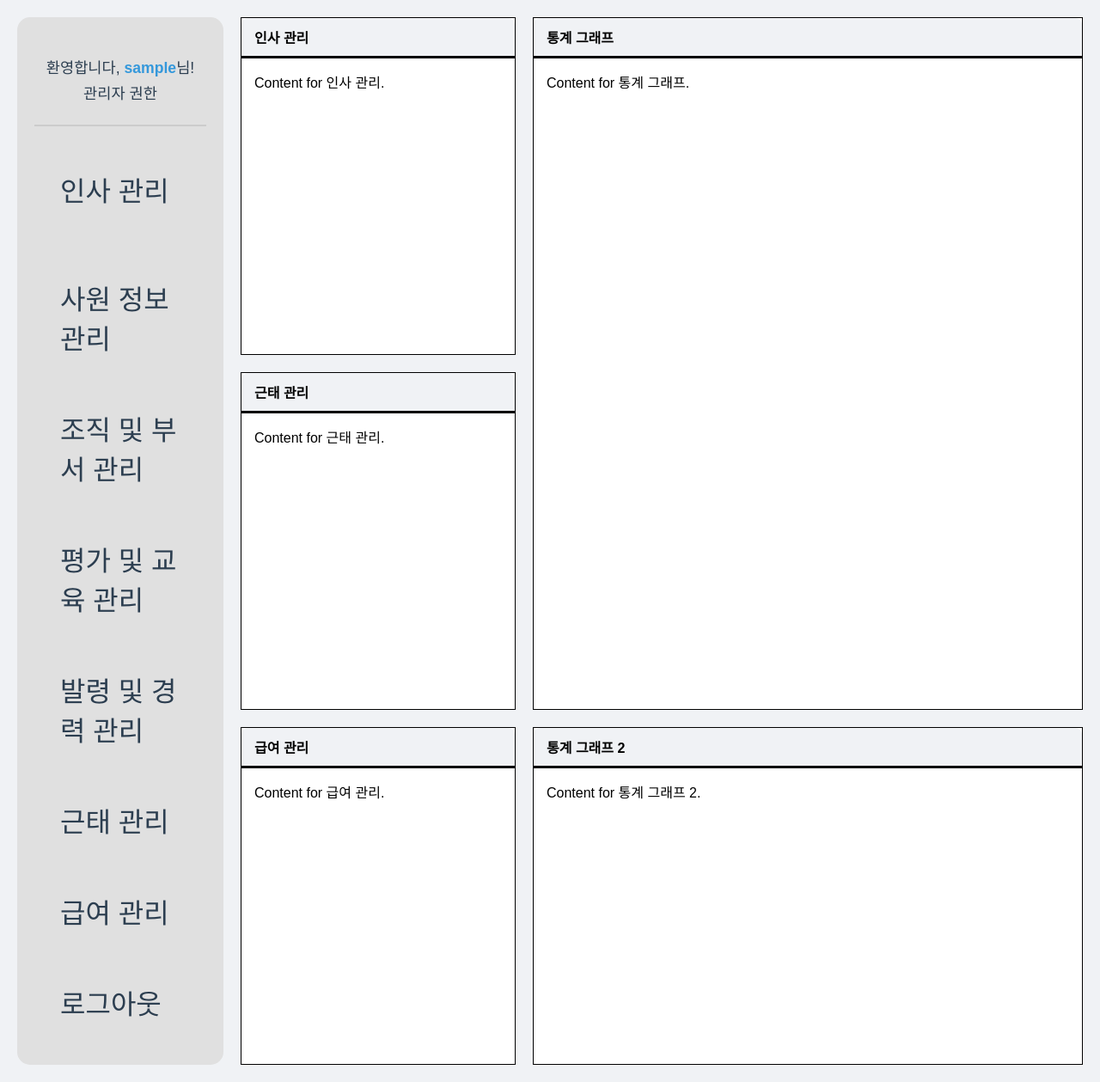
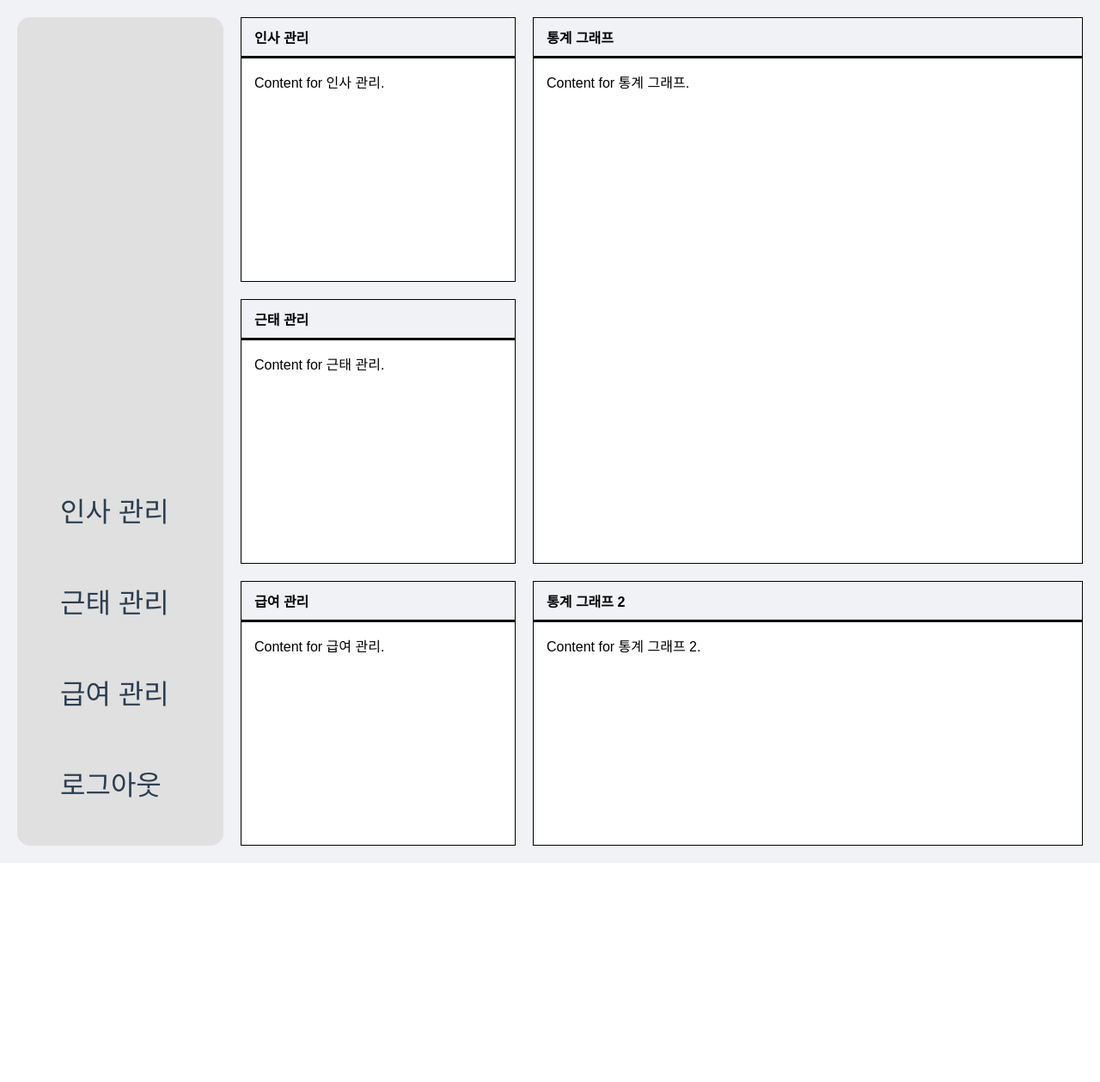
Before and after one commit to kjs62379264-ship-it/Kic-Project1, a Flask app: page / in a window 1280 px wide. Shown: the whole page at 86% size. After the commit the page ends 1004 px from the top, so only its background shows below. Run offline with Flask 3, Linux system fonts and the light colour scheme; the visitor is signed in with stand-in values (Sample User, id 1).

Commit message:
Revert "commit3"
This reverts commit 52f2b38dc604f2effd389a71f7bfac99b2e67925.

```diff
--- a/app.py
+++ b/app.py
@@ -10,84 +10,49 @@ USERS = {
     "user1": "password"
 }
 
-# --------------------------------------------------
-# 공통 함수: 로그인 여부 확인
-# --------------------------------------------------
-def check_login():
-    """로그인되지 않았을 경우 로그인 페이지로 리디렉션하는 헬퍼 함수."""
-    if 'logged_in' not in session or not session['logged_in']:
-        return redirect(url_for('login'))
-    return None # 로그인 상태일 경우 None 반환
-
-# --------------------------------------------------
-# 인증 (로그인/로그아웃) 및 메인 페이지 라우트
-# --------------------------------------------------
-
+# --- 1. 로그인 페이지 렌더링 및 처리 ---
 @app.route('/login', methods=['GET', 'POST'])
 def login():
+    # POST 요청 (로그인 시도)
     if request.method == 'POST':
         username = request.form['username']
         password = request.form['password']
 
+        # 사용자 인증 확인
         if username in USERS and USERS[username] == password:
+            # 로그인 성공 시 세션에 사용자 정보 저장
             session['logged_in'] = True
             session['username'] = username
+
+            # 메인 페이지로 리디렉션
             return redirect(url_for('index'))
         else:
+            # 로그인 실패 시 에러 메시지와 함께 로그인 페이지 다시 표시
             error = '아이디 또는 비밀번호가 올바르지 않습니다.'
             return render_template('login.html', error=error)
 
+    # GET 요청 (로그인 페이지 접속)
     return render_template('login.html')
 
+# --- 2. 메인 페이지 렌더링 및 접근 제어 ---
+@app.route('/')
+def index():
+    # 세션에 'logged_in' 정보가 없으면 (로그인되지 않았으면)
+    if 'logged_in' not in session or not session['logged_in']:
+        # 로그인 페이지로 강제 리디렉션
+        return redirect(url_for('login'))
+
+    # 로그인된 경우에만 메인 페이지 (index.html)를 렌더링
+    return render_template('index.html')
+
+# --- 3. 로그아웃 처리 ---
 @app.route('/logout')
 def logout():
+    # 세션에서 사용자 정보 삭제
     session.pop('logged_in', None)
     session.pop('username', None)
+    # 로그인 페이지로 리디렉션
     return redirect(url_for('login'))
-
-@app.route('/')
-def index():
-    if check_login():
-        return check_login()
-    return render_template('index.html')
-
-
-# --------------------------------------------------
-# 인사 관리 중분류 페이지 라우트
-# --------------------------------------------------
-
-# 1. 사원 정보 관리 페이지
-@app.route('/employee_info')
-def employee_info():
-    if check_login():
-        return check_login()
-    # templates/hr/employee_info.html 렌더링
-    return render_template('hr/employee_info.html')
-
-# 2. 조직 및 부서 관리 페이지
-@app.route('/organization')
-def organization():
-    if check_login():
-        return check_login()
-    # templates/hr/organization.html 렌더링
-    return render_template('hr/organization.html')
-
-# 3. 평가 및 교육 관리 페이지
-@app.route('/performance_education')
-def performance_education():
-    if check_login():
-        return check_login()
-    # templates/hr/performance_education.html 렌더링
-    return render_template('hr/performance_education.html')
-
-# 4. 발령 및 경력 관리 페이지
-@app.route('/assignment_career')
-def assignment_career():
-    if check_login():
-        return check_login()
-    # templates/hr/assignment_career.html 렌더링
-    return render_template('hr/assignment_career.html')
-
 
 if __name__ == '__main__':
     # 디버그 모드는 개발 중에만 사용하고, 실제 배포 시에는 False로 설정하세요.
--- a/static/style.css
+++ b/static/style.css
@@ -134,34 +134,3 @@ body {
     padding: 15px; /* 안쪽 여백 */
     flex-grow: 1;  /* 남는 공간을 모두 차지하도록 설정 */
 }
-/* ------------------------------------------------------------------ */
-/* 사용자 프로필 스타일 */
-/* ------------------------------------------------------------------ */
-.user-profile {
-    /* 사이드바 맨 위에 위치 */
-    padding: 20px 0;
-    margin-bottom: 20px;
-    text-align: center;
-    border-bottom: 2px solid #ccc; /* 구분선 */
-}
-
-.user-profile p {
-    margin: 5px 0;
-    font-size: 1.1em;
-    color: #2c3e50;
-}
-
-.user-profile strong {
-    color: #3498db; /* 강조 색상 */
-}
-
-.profile-detail {
-    font-size: 0.85em;
-    color: #7f8c8d;
-}
-
-/* 프로필이 추가되면서 메뉴 목록이 밀리지 않도록 여백을 조정할 수 있습니다. */
-.sidebar ul {
-    /* 기존 margin-top: 500px; 이 너무 커서 일반적인 값으로 조정하는 것을 권장합니다. */
-    margin-top: 20px;
-}
--- a/templates/index.html
+++ b/templates/index.html
@@ -11,23 +11,9 @@
 
     <div class="main-container">
         <aside class="sidebar">
-            {% if session.logged_in %}
-            <div class="user-profile">
-                <p>환영합니다, <strong>{{ session.username }}</strong>님!</p>
-                <p class="profile-detail">관리자 권한</p>
-            </div>
-            {% endif %}
             <nav>
                 <ul>
-                    <li class="has-submenu">
-                        <a href="#인사-관리" class="main-menu-toggle">인사 관리</a>
-                        <ul class="submenu">
-                            <li><a href="{{ url_for('employee_info') }}">사원 정보 관리</a></li>
-                            <li><a href="{{ url_for('organization') }}">조직 및 부서 관리</a></li>
-                            <li><a href="{{ url_for('performance_education') }}">평가 및 교육 관리</a></li>
-                            <li><a href="{{ url_for('assignment_career') }}">발령 및 경력 관리</a></li>
-                        </ul>
-                    </li>
+                    <li><a href="#인사-관리">인사 관리</a></li>
                     <li><a href="#근태-관리">근태 관리</a></li>
                     <li><a href="#급여-관리">급여 관리</a></li>
                     <li><a href="{{ url_for('logout') }}">로그아웃</a></li>
```
Also changed, not shown: templates/hr/assignment_career.html (deleted), templates/hr/employee_info.html (deleted), templates/hr/organization.html (deleted), templates/hr/performance_education.html (deleted).
